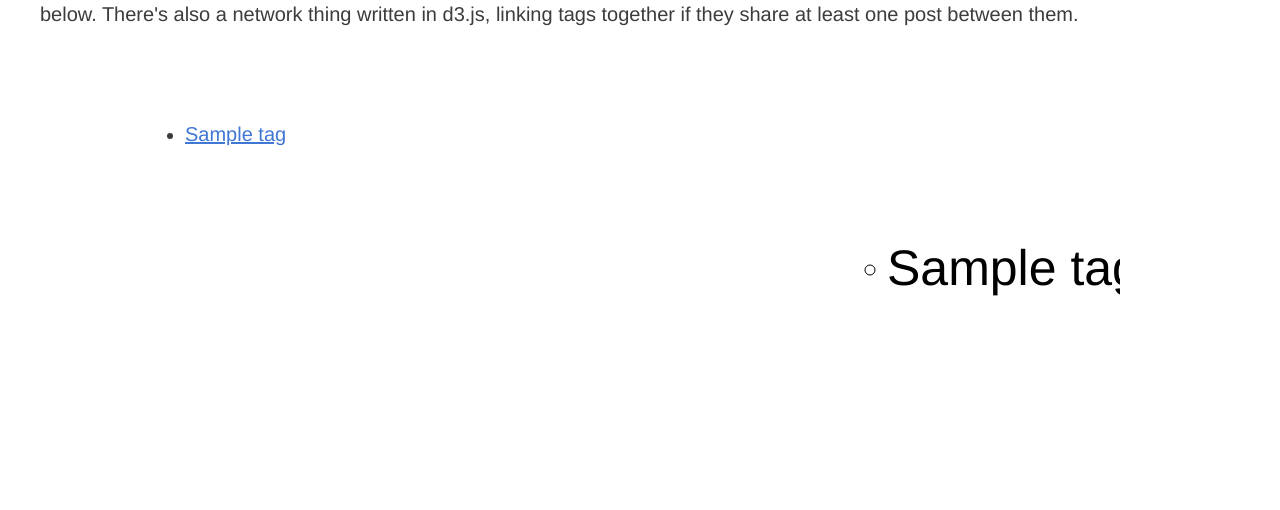
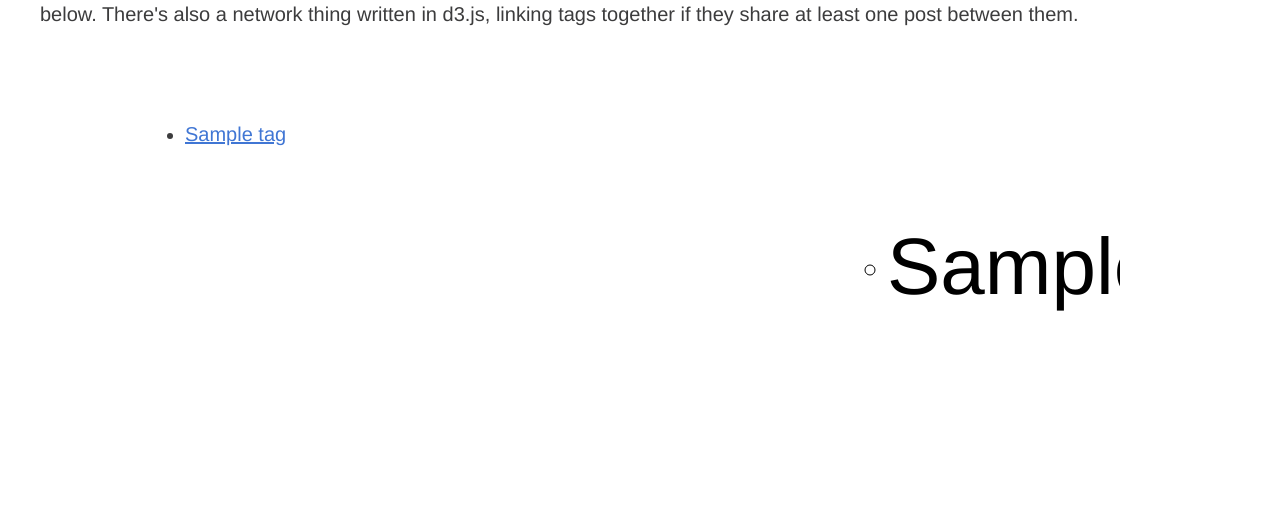
Before and after one commit to finnbar/personal-site, a Flask app: page / in a window 1280 px wide. Shown: the part 240-750 px from the top of the page. Run offline with Flask 2, Linux system fonts and the light colour scheme; tables that the repository leaves empty hold one stand-in row (values such as "Sample post"); some libraries are stand-ins or nearby versions.

Commit message:
Massively improved graph.

```diff
--- a/personalsite/templates/index.html
+++ b/personalsite/templates/index.html
@@ -50,10 +50,10 @@ window.onload = function() {
 
     var link_force = d3.forceLink(links_data)
                      .id(function(d) { return d.id; })
-                     .distance(120);
+                     .distance(60);
 
     var many_body = d3.forceManyBody()
-                      .strength(-80);
+                     .strength(function(d) { return (d.posts/{{number_of_posts}})*-500; });
 
     simulation
         .force("charge_force", many_body)
@@ -68,7 +68,7 @@ window.onload = function() {
                   .append("svg:a")
                   .attr("xlink:href", function(d) { return "/blog/"+d.name; })
                   .append("circle")
-                  .attr("r", function(d) { return 5*d.posts; })
+                  .attr("r", function(d) { return radius(d.posts); })
                   .attr("fill", "white")
                   .attr("stroke", "black");
 
@@ -82,7 +82,7 @@ window.onload = function() {
                   .append("text")
                   .attr("dx", 12)
                   .attr("dy", "0.3em")
-                  .attr("style", function(d) { return "font-size: "+(d.posts/{{number_of_posts}})*50+"px"; })
+                  .attr("style", function(d) { return "font-size: "+(d.posts/{{number_of_posts}})*80+"px"; })
                   .text(function(d) { return d.name; });
 
     var link = svg.append("g")
@@ -93,10 +93,22 @@ window.onload = function() {
                   .append("line")
                   .attr("style", function(d) { return "stroke:black; stroke-width:"+d.value+";"; });
 
+    function radius(posts) {
+        return 5*posts;
+    }
+
+    function insideBoxX(x,r) {
+        return Math.min(Math.max(x,r),width-r);
+    }
+
+    function insideBoxY(y,r) {
+        return Math.min(Math.max(y,r),height-r);
+    }
+
     function tickActions() {
         node
-            .attr("cx", function(d) { return d.x; })
-            .attr("cy", function(d) { return d.y; });
+            .attr("cx", function(d) { return d.x = insideBoxX(d.x, radius(d.posts)); })
+            .attr("cy", function(d) { return d.y = insideBoxY(d.y, radius(d.posts)); });
         text
             .attr("x", function(d) { return d.x + (5*d.posts); })
             .attr("y", function(d) { return d.y; });
```
